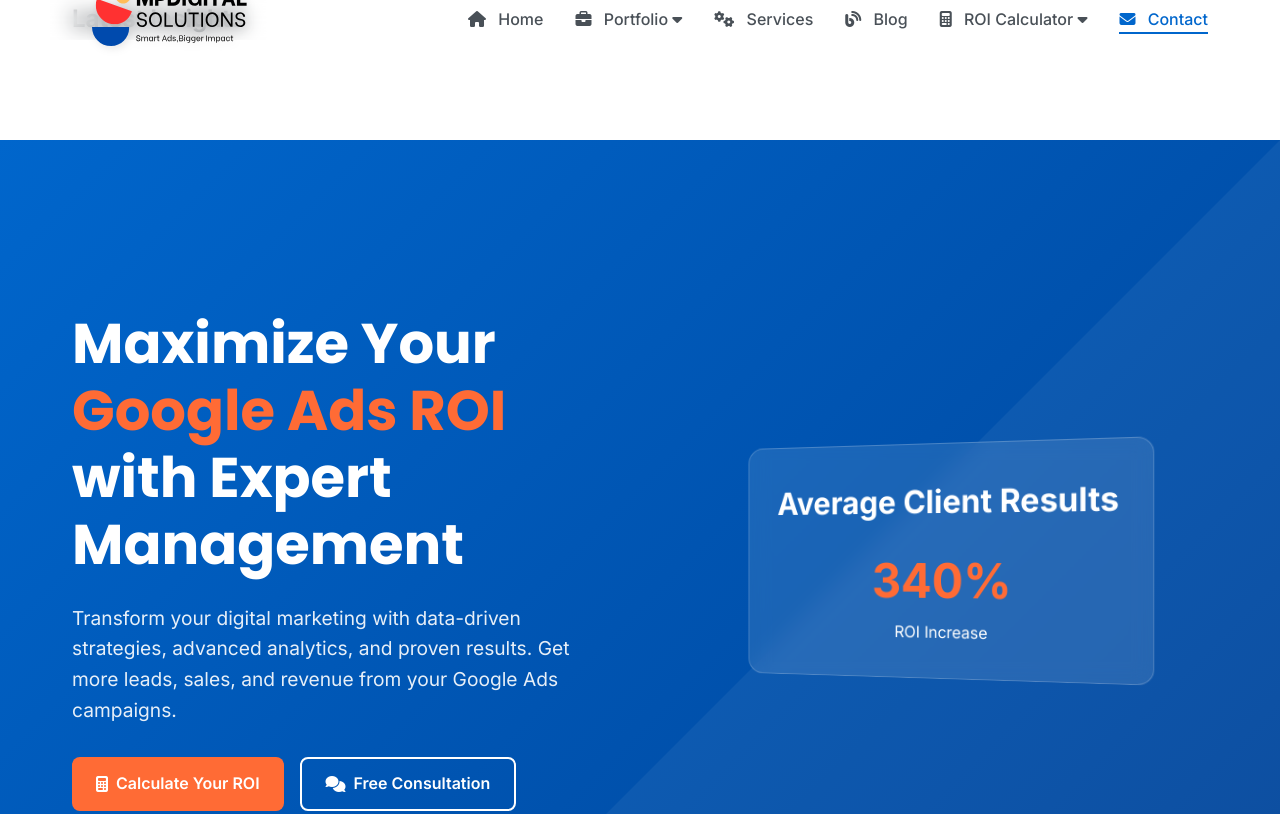
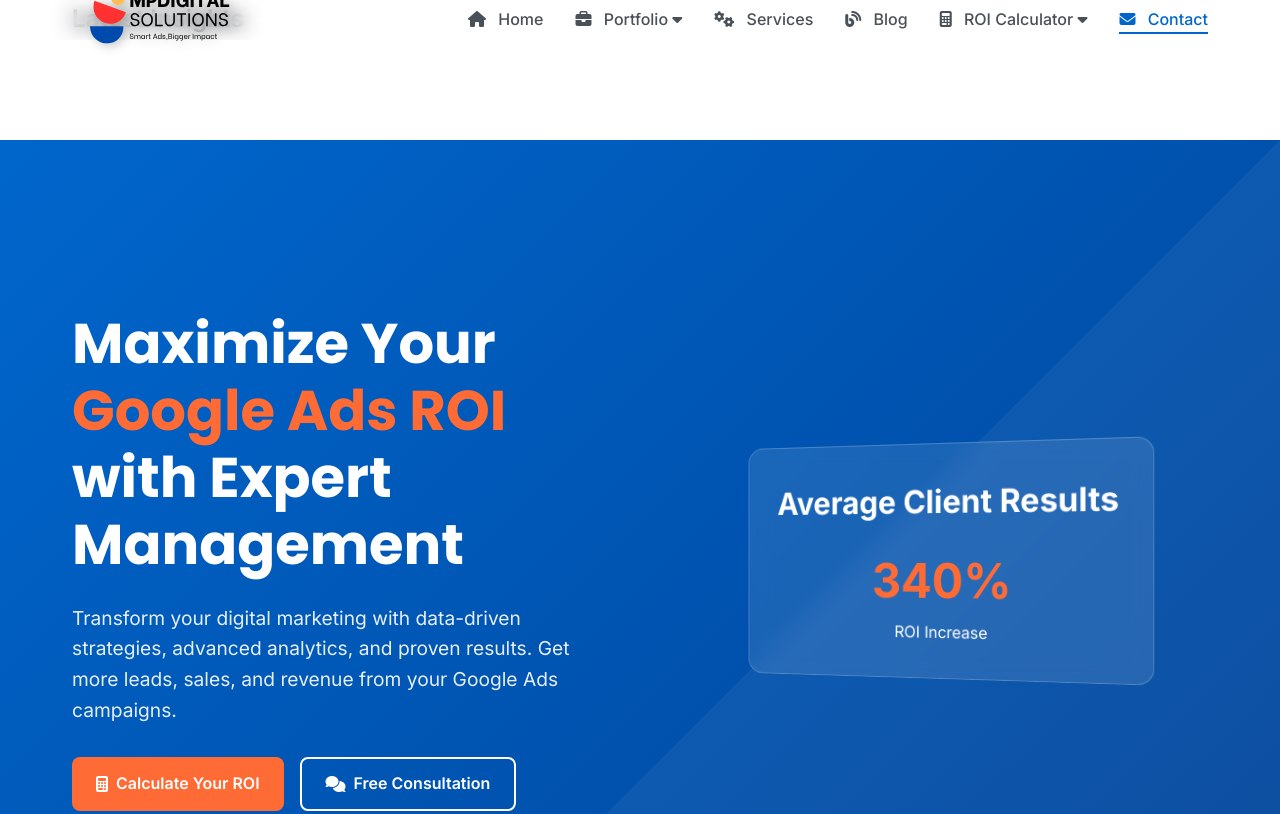
Before and after one commit to mpalomaresdigitalsolutions/MPDIGITAL, a plain HTML site: page index.html in a window 1280 px wide. Shown: the top 814 px of the page. Drawn offline with nearby package versions, Linux system fonts and the light colour scheme.

Commit message:
logoupdate

```diff
--- a/index.html
+++ b/index.html
@@ -156,7 +156,7 @@
         <nav class="navbar">
             <div class="nav-brand">
                 <a href="#home" class="logo" aria-label="Mpalomares Digital Home">
-                    <img src="assets/images/Logo.svg" alt="Mpalomares Digital Logo" style="width: 200px; height: auto; transition: transform 0.3s ease; filter: drop-shadow(2px 2px 4px rgba(0,0,0,0.1)); transform-origin: left center;" onmouseover="this.style.transform='scale(1.1)'" onmouseout="this.style.transform='scale(1)'">
+                    <img src="assets/images/Logo.svg" alt="Mpalomares Digital Logo" style="width: 180px; height: auto; transition: transform 0.3s ease; filter: drop-shadow(3px 3px 5px rgba(0,0,0,0.2)); transform-origin: left center;" onmouseover="this.style.transform='scale(1.05)'" onmouseout="this.style.transform='scale(1)'">
                 </a>
             </div>
             <ul class="nav-links horizontal-nav" role="navigation">
```
